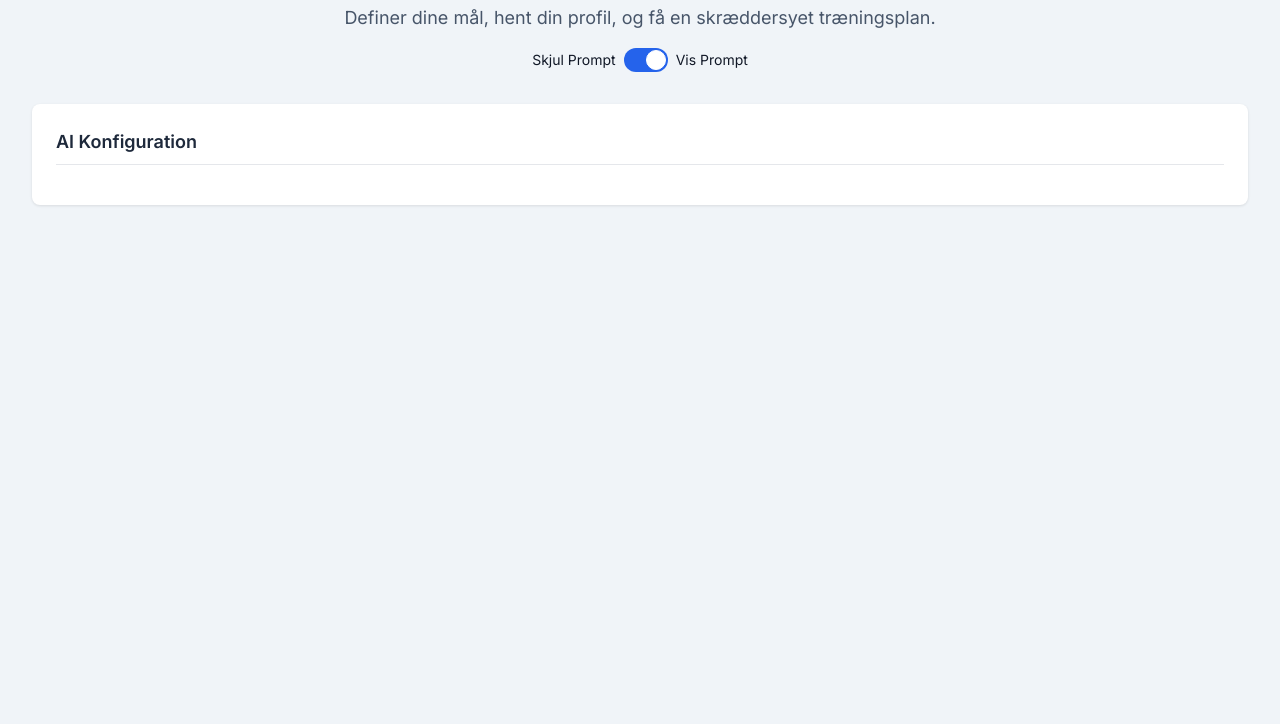
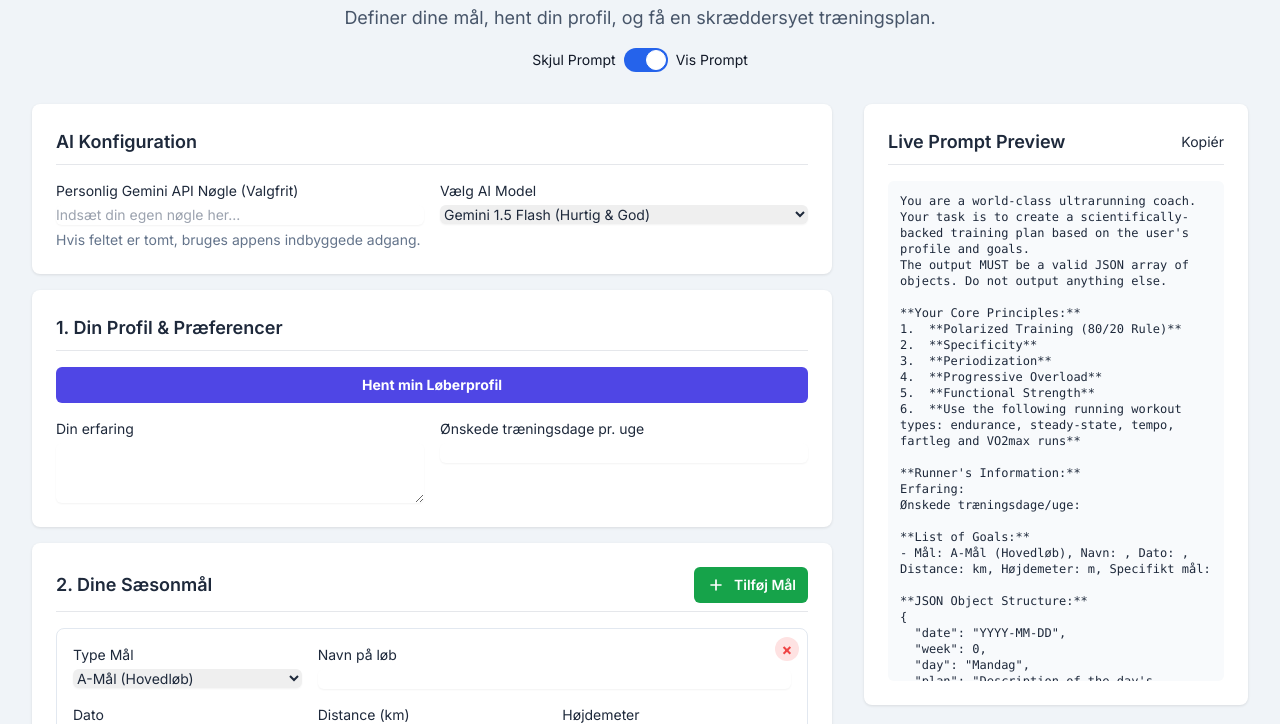
Before and after one commit to ClausClan/My-Ultra-App, a website: page plan_generator.html in a window 1280 px wide. Both pictures are taken after a click on the label 645 px from the left and 136 px from the top of the page. Shown: the part 76-800 px from the top of the page. Drawn offline with nearby package versions, Linux system fonts and the light colour scheme; no server answers.

Commit message:
update til plangenerator

```diff
--- a/js/planGenerator.js
+++ b/js/planGenerator.js
@@ -1,23 +1,21 @@
-// planGenerator.js - FULD VERSION MED LIVE PROMPT PREVIEW (21. AUGUST 2025)
+// planGenerator.js// planGenerator.js - FULD VERSION MED LIVE PROMPT PREVIEW (21. AUGUST 2025)
 
 document.addEventListener('DOMContentLoaded', () => {
-    // --- Referencer til alle HTML-elementer ---
+    // --- Referencer til alle elementer ---
     const form = document.getElementById('plan-form');
     const apiKeyInput = document.getElementById('gemini-api-key');
-    const modelSelect = document.getElementById('ai-model-select');
     const fetchProfileBtn = document.getElementById('fetch-profile-btn');
     const experienceTextarea = document.getElementById('experience');
     const addGoalBtn = document.getElementById('add-goal-btn');
     const goalsContainer = document.getElementById('goals-container');
-    const loadingSpinner = document.getElementById('loadingSpinner');
-    const statusMessage = document.getElementById('statusMessage');
-    const togglePromptBtn = document.getElementById('toggle-prompt-view-btn');
+    const togglePromptSwitch = document.getElementById('toggle-prompt-view');
+    const formContainer = document.getElementById('form-container');
     const promptContainer = document.getElementById('prompt-preview-container');
     const promptContent = document.getElementById('prompt-preview-content');
     const copyPromptBtn = document.getElementById('copy-prompt-btn');
     let goalCounter = 0;
 
-    // --- NY FUNKTION: Opdaterer prompt-preview ---
+    // --- FUNKTION: Opdaterer prompt-preview ---
     function updatePromptPreview() {
         if (promptContainer && !promptContainer.classList.contains('hidden')) {
             const runnerInfo = {
@@ -35,18 +33,21 @@ document.addEventListener('DOMContentLoaded', () => {
                     goal: row.querySelector(`#raceGoal-${id}`).value
                 };
             });
-            const promptText = buildAdvancedPrompt(runnerInfo, goals);
-            promptContent.textContent = promptText;
+            promptContent.textContent = buildAdvancedPrompt(runnerInfo, goals);
         }
     }
 
-    // --- LOGIK FOR KNAPPER OG OPSTART ---
+// --- LOGIK FOR KNAPPER OG OPSTART ---
 
-    // Vis/Skjul prompt preview
-    togglePromptBtn?.addEventListener('click', () => {
-        promptContainer.classList.toggle('hidden');
-        togglePromptBtn.textContent = promptContainer.classList.contains('hidden') ? 'Vis Live Prompt' : 'Skjul Live Prompt';
-        updatePromptPreview(); // Opdater når den vises første gang
+    // Tænd/Sluk slider for prompt-vinduet
+    togglePromptSwitch.addEventListener('change', () => {
+        const isVisible = togglePromptSwitch.checked;
+        promptContainer.classList.toggle('hidden', !isVisible);
+        formContainer.classList.toggle('lg:col-span-3', !isVisible);
+        formContainer.classList.toggle('lg:col-span-2', isVisible);
+        if (isVisible) {
+            updatePromptPreview();
+        }
     });
 
     // Kopiér prompt
@@ -60,9 +61,10 @@ document.addEventListener('DOMContentLoaded', () => {
     // Lyt efter ÆNDRINGER i hele formen for at opdatere prompten live
     form?.addEventListener('input', updatePromptPreview);
 
-    // Gem/hent nøglen fra sessionStorage
+    // Gem/hent API-nøgle (uændret)
     apiKeyInput.value = sessionStorage.getItem('userGeminiApiKey') || '';
     apiKeyInput.addEventListener('input', () => sessionStorage.setItem('userGeminiApiKey', apiKeyInput.value));
+
 
     // Hent profil-logik
     async function loadProfileForGenerator() {
--- a/plan_generator.html
+++ b/plan_generator.html
@@ -43,9 +43,59 @@
 
             <div id="form-container" class="lg:col-span-3 transition-all duration-300">
                 <form id="plan-form" class="space-y-4">
-                     <div class="form-section">
-                         <h2 class="text-lg font-semibold border-b pb-2 mb-4">AI Konfiguration</h2>
-                         </div>
+
+                    <div class="form-section">
+                        <h2 class="text-lg font-semibold border-b pb-2 mb-4">AI Konfiguration</h2>
+                        <div class="grid grid-cols-1 md:grid-cols-2 gap-4">
+                            <div>
+                                <label for="gemini-api-key" class="block font-medium text-sm">Personlig Gemini API Nøgle (Valgfrit)</label>
+                                <input type="password" id="gemini-api-key" class="mt-1 block w-full rounded-md border-gray-300 shadow-sm text-sm" placeholder="Indsæt din egen nøgle her...">
+                                <p class="help-text mt-1">Hvis feltet er tomt, bruges appens indbyggede adgang.</p>
+                            </div>
+                            <div>
+                                <label for="ai-model-select" class="block font-medium text-sm">Vælg AI Model</label>
+                                <select id="ai-model-select" class="mt-1 block w-full rounded-md border-gray-300 shadow-sm text-sm">
+                                    <option value="gemini-1.5-flash-latest">Gemini 1.5 Flash (Hurtig & God)</option>
+                                    <option value="gemini-1.5-pro-latest">Gemini 1.5 Pro (Bedst / Kræver personlig nøgle)</option>
+                                </select>
+                            </div>
+                        </div>
+                    </div>
+
+                    <div class="form-section">
+                         <h2 class="text-lg font-semibold border-b pb-2 mb-4">1. Din Profil & Præferencer</h2>
+                         <button type="button" id="fetch-profile-btn" class="w-full bg-indigo-600 text-white font-bold py-2 px-4 rounded-md hover:bg-indigo-700 transition-colors flex items-center justify-center gap-2 mb-4 text-sm">
+                            <svg class="h-5 w-5" fill="none" viewBox="0 0 24 24" stroke="currentColor"><path stroke-linecap="round" stroke-linejoin="round" stroke-width="2" d="M16 7a4 4 0 11-8 0 4 4 0 018 0zM12 14a7 7 0 00-7 7h14a7 7 0 00-7-7z" /></svg>
+                            Hent min Løberprofil
+                        </button>
+                        <div class="grid grid-cols-1 md:grid-cols-2 gap-4">
+                            <div>
+                                <label for="experience" class="block font-medium text-sm">Din erfaring</label>
+                                <textarea id="experience" rows="3" class="mt-1 block w-full rounded-md border-gray-300 shadow-sm text-sm"></textarea>
+                            </div>
+                            <div>
+                                <label for="planTrainingDaysPerWeek" class="block font-medium text-sm">Ønskede træningsdage pr. uge</label>
+                                <input type="number" id="planTrainingDaysPerWeek" class="mt-1 block w-full rounded-md border-gray-300 shadow-sm text-sm" required>
+                            </div>
+                        </div>
+                    </div>
+
+                    <div class="form-section">
+                        <div class="flex justify-between items-center border-b pb-2 mb-4">
+                            <h2 class="text-lg font-semibold">2. Dine Sæsonmål</h2>
+                            <button type="button" id="add-goal-btn" class="bg-green-600 text-white font-semibold py-2 px-3 rounded-md hover:bg-green-700 transition-colors text-sm flex items-center gap-2">
+                                <svg class="h-5 w-5" fill="none" viewBox="0 0 24 24" stroke="currentColor"><path stroke-linecap="round" stroke-linejoin="round" stroke-width="2" d="M12 6v6m0 0v6m0-6h6m-6 0H6" /></svg>
+                                Tilføj Mål
+                            </button>
+                        </div>
+                        <div id="goals-container" class="space-y-4"></div>
+                    </div>
+
+                    <div>
+                        <button type="submit" class="w-full bg-blue-600 text-white font-bold py-3 px-4 rounded-md hover:bg-blue-700 transition-colors">
+                            Generer Plan & Download Fil
+                        </button>
+                    </div>
                 </form>
             </div>
 
@@ -60,8 +110,9 @@
             </div>
 
         </div>
+        <div class="loading-spinner" id="loadingSpinner"></div>
+        <div id="statusMessage" class="mt-4 text-center"></div>
     </div>
-
     <script type="module" src="js/planGenerator.js"></script>
 </body>
 </html>
```
